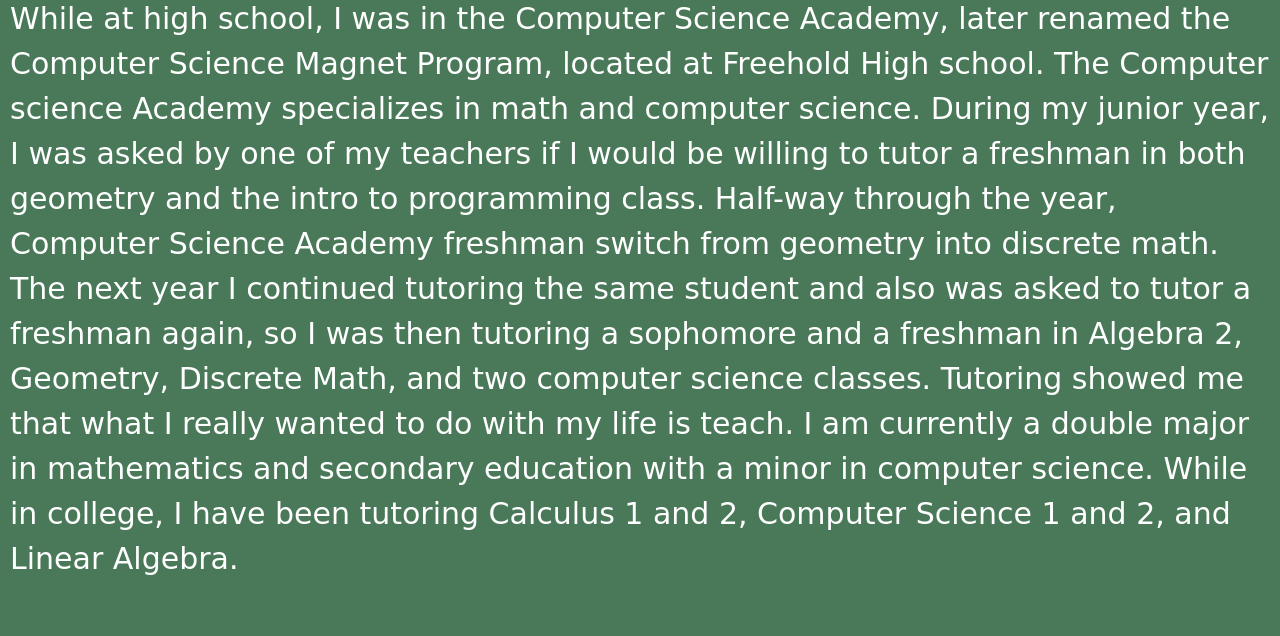
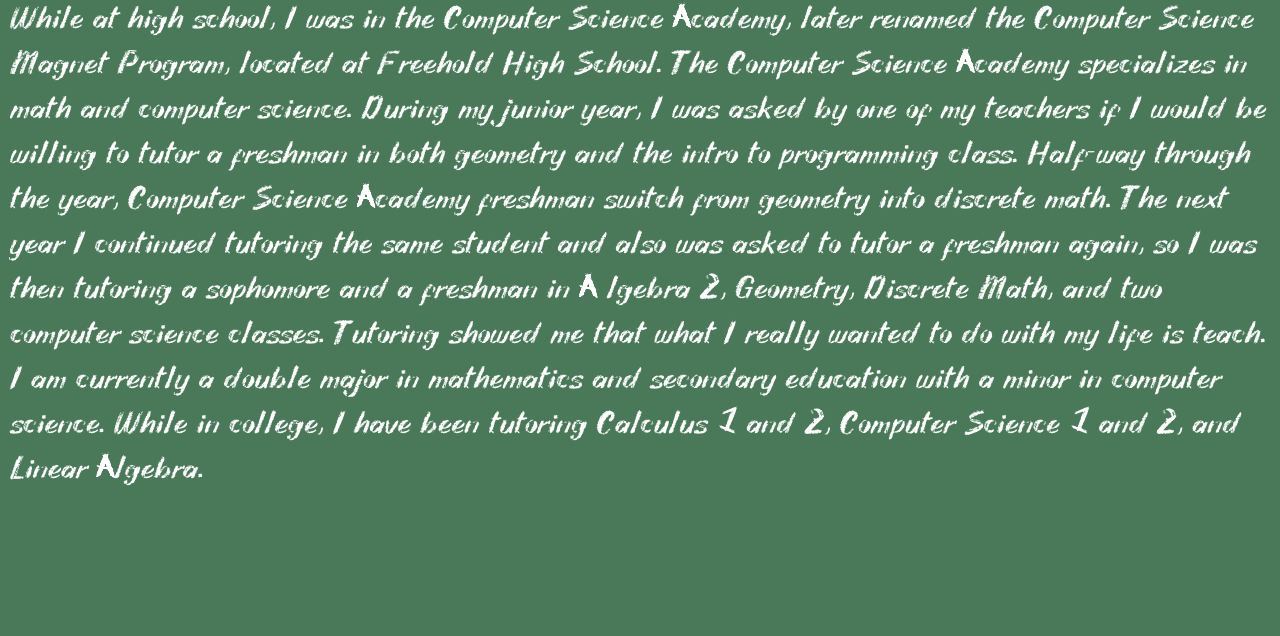
Before and after one commit to MrAGoldstein/MrAGoldstein.github.io, a plain HTML site: page index.html in a window 1280 px wide. Shown: the part 176-812 px from the top of the page. Drawn offline with nearby package versions, Linux system fonts and the light colour scheme.

Commit message:
fixes chalkboard

```diff
--- a/Field_Experience/style.css
+++ b/Field_Experience/style.css
@@ -52,7 +52,7 @@
 .not-nav {
     font-size: 30px;
     color: white;
-    /*font-family: "chalkie", "DJB CHALK IT UP",'Rhodyn Chalk Rhodyn Chalk', "Script MT Bold", cursive; */
+    font-family: "chalk", cursive;
     margin: 10px;
 }
 
--- a/chalk.css
+++ b/chalk.css
@@ -1,29 +1,7 @@
-@import url(//db.onlinewebfonts.com/c/e2eeea27aafb8c79bce5ec295578075e?family=DJB+CHALK+IT+UP);
-@import url(//db.onlinewebfonts.com/c/4d2219146ef1f8007ff08feba87da235?family=chalkie);
-
 @font-face {
-font-family: 'Rhodyn Chalk Rhodyn Chalk';
+font-family: 'Chalk';
 font-style: normal;
 font-weight: normal;
-src: local('Rhodyn Chalk Rhodyn Chalk'), url('Rhodyn Chalk.woff') format('woff');
+/*src: local('Rhodyn Chalk Rhodyn Chalk'), url('Rhodyn Chalk.woff') format('woff');*/
+src: url('chalk.woff') format('woff');
 }
-
-@font-face {
-    font-family: "DJB CHALK IT UP";
-    src: url("//db.onlinewebfonts.com/t/e2eeea27aafb8c79bce5ec295578075e.eot");
-    src: url("//db.onlinewebfonts.com/t/e2eeea27aafb8c79bce5ec295578075e.eot?#iefix") format("embedded-opentype"),
-    url("//db.onlinewebfonts.com/t/e2eeea27aafb8c79bce5ec295578075e.woff2") format("woff2"),
-    url("//db.onlinewebfonts.com/t/e2eeea27aafb8c79bce5ec295578075e.woff") format("woff"),
-    url("//db.onlinewebfonts.com/t/e2eeea27aafb8c79bce5ec295578075e.ttf") format("truetype"),
-    url("//db.onlinewebfonts.com/t/e2eeea27aafb8c79bce5ec295578075e.svg#DJB CHALK IT UP") format("svg");
-}
-
-@font-face {
-    font-family: "chalkie";
-    src: url("//db.onlinewebfonts.com/t/4d2219146ef1f8007ff08feba87da235.eot");
-    src: url("//db.onlinewebfonts.com/t/4d2219146ef1f8007ff08feba87da235.eot?#iefix") format("embedded-opentype"),
-    url("//db.onlinewebfonts.com/t/4d2219146ef1f8007ff08feba87da235.woff2") format("woff2"),
-    url("//db.onlinewebfonts.com/t/4d2219146ef1f8007ff08feba87da235.woff") format("woff"),
-    url("//db.onlinewebfonts.com/t/4d2219146ef1f8007ff08feba87da235.ttf") format("truetype"),
-    url("//db.onlinewebfonts.com/t/4d2219146ef1f8007ff08feba87da235.svg#chalkie") format("svg");
-}
--- a/index.html
+++ b/index.html
@@ -17,6 +17,7 @@
   <link rel="stylesheet" href="https://stackpath.bootstrapcdn.com/bootstrap/4.4.1/css/bootstrap.min.css">
 
   <link href="style.css" rel="stylesheet" type="text/css" media="screen"/>
+  <link href="chalk.css" rel="stylesheet" type="text/css" media="screen"/>
 </head>
 <body id="body">
 <nav class="navbar navbar-dark bg-dark" role="navigation">
@@ -47,14 +48,14 @@
   </div>
   <div class="info">
     While at high school, I was in the Computer Science Academy, later renamed the Computer Science Magnet Program,
-    located at Freehold High school. The Computer science Academy specializes in math and computer science. During my
-    junior year, I was asked by one of my teachers if I would be willing to tutor a freshman in both geometry and the
-    intro to programming class. Half-way through the year, Computer Science Academy freshman switch from geometry into
-    discrete math. The next year I continued tutoring the same student and also was asked to tutor a freshman again, so
-    I was then tutoring a sophomore and a freshman in Algebra 2, Geometry, Discrete Math, and two computer science
-    classes. Tutoring showed me that what I really wanted to do with my life is teach. I am currently a double major in
-    mathematics and secondary education with a minor in computer science. While in college, I have been tutoring
-    Calculus 1 and 2, Computer Science 1 and 2, and Linear Algebra.
+    located at Freehold High School. The Computer Science Academy specializes in math and computer science. During my
+    junior year, I was asked by one of my teachers if I would be willing to tutor a freshman in both geometry and
+    the intro to programming class. Half-way through the year, Computer Science Academy freshman switch from geometry
+    into discrete math. The next year I continued tutoring the same student and also was asked to tutor a freshman
+    again, so I was then tutoring a sophomore and a freshman in A lgebra 2, Geometry, Discrete Math, and two computer
+    science classes. Tutoring showed me that what I really wanted to do with my life is teach. I am currently a double
+    major in mathematics and secondary education with a minor in computer science. While in college, I have been
+    tutoring Calculus 1 and 2, Computer Science 1 and 2, and Linear Algebra.
   </div>
   <div class="picture">
     <img src="">
--- a/philosophy_of_education/style.css
+++ b/philosophy_of_education/style.css
@@ -49,3 +49,7 @@
     width: 15%;
     margin-right: 10px;
 }
+
+#body {
+    background-color: #497959;
+}
--- a/style.css
+++ b/style.css
@@ -52,10 +52,9 @@
 .not-nav {
     font-size: 30px;
     color: white;
-    font-family: 'Rhodyn Chalk Rhodyn Chalk', "Script MT Bold", cursive;
+    font-family: 'Chalk', "Script MT Bold", cursive;
     margin: 10px;
 }
-
 #body {
     background-color: #497959;
 }
@@ -63,4 +62,9 @@
 .header {
     font-size: 40px;
     text-align: center;
+    display:flex;
 }
+
+.info {
+    float: top;
+}
```
Also changed, not shown: Field_Experience/index.html (+1 -4 lines), philosophy_of_education/index.html (+1 -1 lines), Rhodyn Chalk.woff (deleted), chalk.woff (added).
